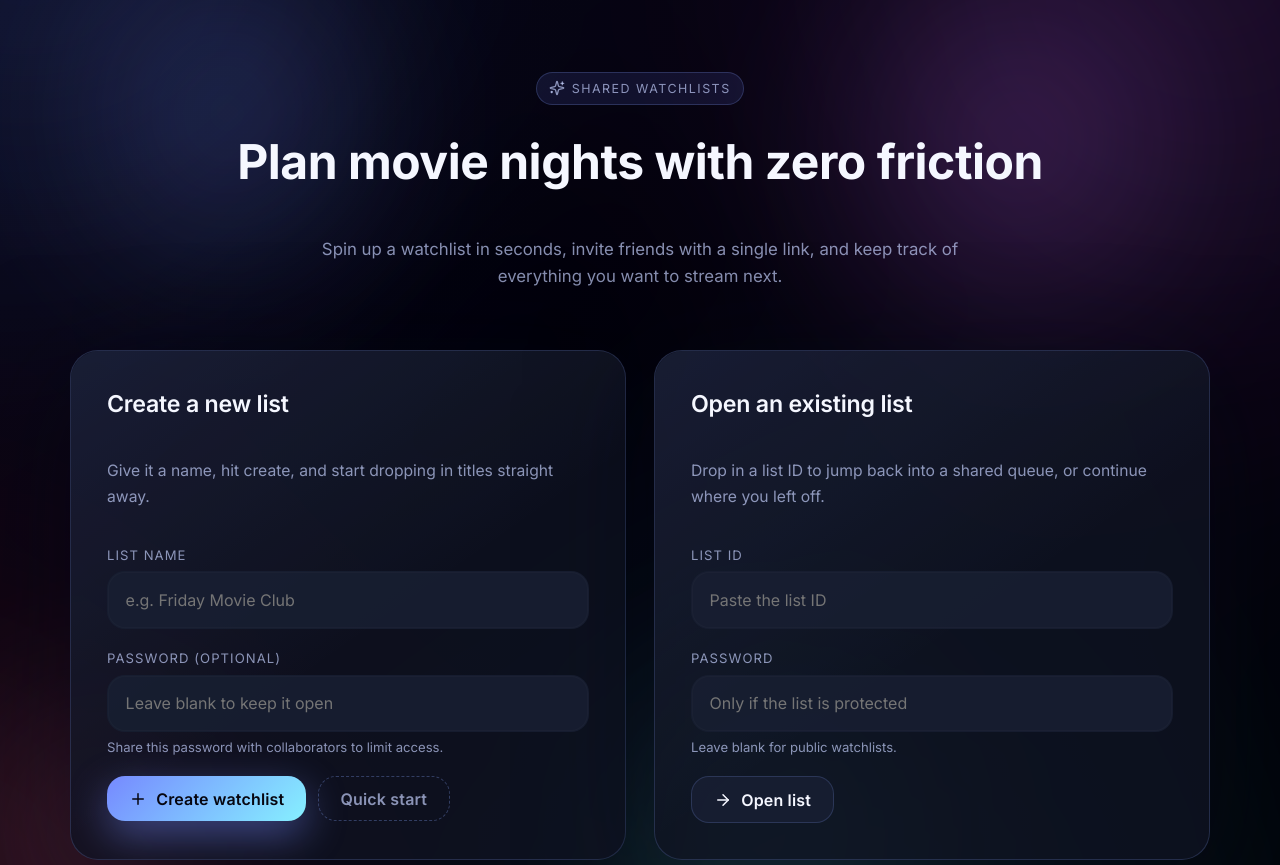
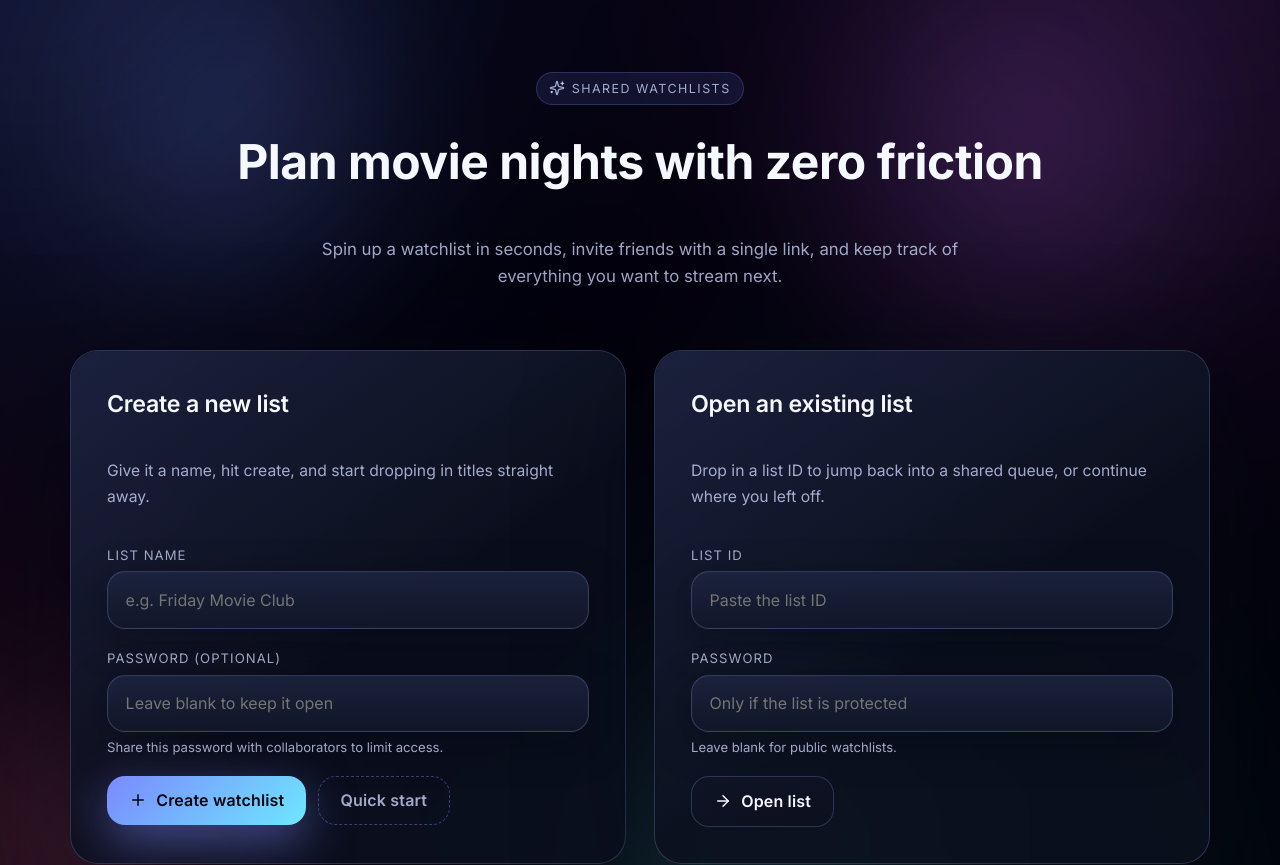
Before and after one commit to flxlehmann/watchlist, a Next.js app: page / in a window 1280 px wide. Shown: the top 865 px of the page. Built offline with nearby package versions, Linux system fonts and the light colour scheme.

Commit message:
Refine design system tokens and controls

```diff
--- a/app/globals.css
+++ b/app/globals.css
@@ -2,24 +2,47 @@
 
 :root {
   color-scheme: dark;
-  --bg: #05060f;
-  --bg-accent: #0b1020;
-  --surface: rgba(15, 19, 34, 0.82);
-  --surface-raised: rgba(25, 31, 51, 0.88);
-  --surface-strong: rgba(33, 40, 66, 0.92);
-  --border: rgba(99, 119, 186, 0.28);
-  --border-strong: rgba(122, 148, 228, 0.46);
-  --text: #f5f7ff;
-  --muted: rgba(199, 211, 255, 0.68);
-  --accent: #6a7dff;
-  --accent-glow: rgba(122, 148, 255, 0.35);
-  --accent-soft: rgba(135, 242, 255, 0.18);
-  --danger: #ff6f9d;
-  --success: #64f4c4;
-  --shadow: 0 28px 120px rgba(5, 8, 20, 0.55);
-  --radius-lg: 28px;
-  --radius-md: 18px;
-  --radius-sm: 12px;
+  --ds-font-sans: 'Inter', system-ui, -apple-system, 'Segoe UI', sans-serif;
+  --ds-color-canvas: #05060f;
+  --ds-color-canvas-accent: #0b1020;
+  --ds-color-surface: rgba(12, 16, 30, 0.9);
+  --ds-color-surface-strong: rgba(20, 26, 44, 0.92);
+  --ds-color-surface-raise: rgba(26, 34, 60, 0.94);
+  --ds-color-stroke: rgba(116, 136, 196, 0.3);
+  --ds-color-stroke-strong: rgba(130, 156, 228, 0.55);
+  --ds-color-text: #f6f8ff;
+  --ds-color-text-muted: rgba(209, 219, 255, 0.76);
+  --ds-color-accent: #7b89ff;
+  --ds-color-accent-strong: #6ee7ff;
+  --ds-color-accent-soft: rgba(110, 231, 255, 0.2);
+  --ds-color-danger: #ff6f9d;
+  --ds-color-success: #64f4c4;
+  --ds-color-warning: #f3c76f;
+  --ds-shadow-soft: 0 14px 70px rgba(5, 8, 20, 0.45);
+  --ds-shadow-strong: 0 28px 120px rgba(5, 8, 20, 0.55);
+  --ds-radius-xl: 28px;
+  --ds-radius-lg: 18px;
+  --ds-radius-md: 14px;
+  --ds-radius-sm: 10px;
+  --ds-control-height: 3.25rem;
+  --bg: var(--ds-color-canvas);
+  --bg-accent: var(--ds-color-canvas-accent);
+  --surface: var(--ds-color-surface);
+  --surface-raised: var(--ds-color-surface-raise);
+  --surface-strong: var(--ds-color-surface-strong);
+  --border: var(--ds-color-stroke);
+  --border-strong: var(--ds-color-stroke-strong);
+  --text: var(--ds-color-text);
+  --muted: var(--ds-color-text-muted);
+  --accent: var(--ds-color-accent);
+  --accent-glow: var(--ds-color-accent-soft);
+  --accent-soft: var(--ds-color-accent-soft);
+  --danger: var(--ds-color-danger);
+  --success: var(--ds-color-success);
+  --shadow: var(--ds-shadow-strong);
+  --radius-lg: var(--ds-radius-xl);
+  --radius-md: var(--ds-radius-lg);
+  --radius-sm: var(--ds-radius-md);
 }
 
 *, *::before, *::after {
@@ -30,10 +53,11 @@ html, body {
   margin: 0;
   padding: 0;
   min-height: 100%;
-  font-family: 'Inter', system-ui, -apple-system, 'Segoe UI', sans-serif;
+  font-family: var(--ds-font-sans);
   background:
-    radial-gradient(circle at top, rgba(106, 125, 255, 0.2), transparent 55%),
-    radial-gradient(circle at 18% 20%, rgba(100, 244, 196, 0.12), transparent 35%),
+    radial-gradient(circle at top, rgba(123, 137, 255, 0.22), transparent 55%),
+    radial-gradient(circle at 18% 20%, rgba(110, 231, 255, 0.14), transparent 35%),
+    radial-gradient(circle at 78% 8%, rgba(243, 199, 111, 0.12), transparent 45%),
     linear-gradient(180deg, var(--bg), #04040a 70%);
   color: var(--text);
   line-height: 1.55;
--- a/app/page.module.css
+++ b/app/page.module.css
@@ -8,7 +8,7 @@
   position: relative;
   overflow: hidden;
   isolation: isolate;
-  background: radial-gradient(120% 160% at 0% 0%, #04030f, #010008 58%, #000006);
+  background: radial-gradient(120% 160% at 0% 0%, #060615, #010008 58%, #000006);
 }
 
 .background {
@@ -139,9 +139,9 @@
 }
 
 .panel {
-  background: var(--surface);
+  background: var(--ds-color-surface);
   border-radius: var(--radius-lg);
-  border: 1px solid var(--border);
+  border: 1px solid var(--ds-color-stroke);
   box-shadow: var(--shadow);
   padding: 2.25rem;
   display: flex;
@@ -157,7 +157,7 @@
   inset: 0;
   pointer-events: none;
   border-radius: inherit;
-  background: linear-gradient(145deg, rgba(122, 148, 255, 0.12), transparent 55%);
+  background: linear-gradient(145deg, rgba(123, 137, 255, 0.18), transparent 55%);
   mix-blend-mode: screen;
   opacity: 0.8;
 }
@@ -170,7 +170,7 @@
 }
 
 .panelSubtitle {
-  color: var(--muted);
+  color: var(--ds-color-text-muted);
   line-height: 1.65;
   font-size: 0.98rem;
 }
@@ -192,7 +192,7 @@
 .inputHint {
   margin: 0;
   font-size: 0.82rem;
-  color: var(--muted);
+  color: var(--ds-color-text-muted);
   line-height: 1.45;
 }
 
@@ -209,21 +209,22 @@
   font-size: 0.82rem;
   letter-spacing: 0.08em;
   text-transform: uppercase;
-  color: var(--muted);
+  color: var(--ds-color-text-muted);
 }
 
 .inputField {
   border-radius: var(--radius-md);
-  border: 1px solid transparent;
-  background: var(--surface-raised);
+  border: 1px solid var(--ds-color-stroke);
+  background: linear-gradient(180deg, rgba(30, 38, 66, 0.8), rgba(17, 23, 41, 0.92));
   padding: 0.95rem 1.1rem;
-  transition: border-color 0.2s ease, box-shadow 0.2s ease;
-  box-shadow: inset 0 0 0 1px rgba(255, 255, 255, 0.02);
+  transition: border-color 0.2s ease, box-shadow 0.2s ease, background 0.2s ease;
+  box-shadow: inset 0 0 0 1px rgba(255, 255, 255, 0.02), 0 12px 40px rgba(4, 7, 18, 0.35);
 }
 
 .inputField:focus {
-  border-color: var(--border-strong);
-  box-shadow: 0 0 0 4px rgba(122, 148, 255, 0.18);
+  border-color: var(--ds-color-stroke-strong);
+  box-shadow: 0 0 0 4px rgba(123, 137, 255, 0.2);
+  background: linear-gradient(180deg, rgba(38, 48, 82, 0.9), rgba(23, 30, 54, 0.98));
 }
 
 .inputInline {
@@ -242,7 +243,7 @@
 .buttonSurface,
 .buttonGhost {
   border-radius: var(--radius-md);
-  padding: 0.85rem 1.35rem;
+  padding: 0.95rem 1.35rem;
   font-weight: 600;
   letter-spacing: 0.01em;
   display: inline-flex;
@@ -260,30 +261,30 @@
 }
 
 .buttonPrimary {
-  background: linear-gradient(135deg, #7689ff, #86f0ff);
+  background: linear-gradient(135deg, var(--ds-color-accent), var(--ds-color-accent-strong));
   color: #060610;
-  box-shadow: 0 14px 40px rgba(118, 137, 255, 0.45);
+  box-shadow: 0 16px 48px rgba(123, 137, 255, 0.5);
 }
 
 .buttonPrimary:hover {
   transform: translateY(-1px);
-  box-shadow: 0 18px 55px rgba(118, 137, 255, 0.55);
+  box-shadow: 0 20px 60px rgba(123, 137, 255, 0.55);
 }
 
 .buttonSurface {
-  background: var(--surface-raised);
-  border: 1px solid var(--border);
+  background: linear-gradient(170deg, rgba(16, 21, 38, 0.95), rgba(12, 16, 30, 0.96));
+  border: 1px solid var(--ds-color-stroke);
 }
 
 .buttonSurface:hover {
   transform: translateY(-1px);
-  box-shadow: 0 12px 30px rgba(12, 16, 28, 0.55);
+  box-shadow: 0 12px 36px rgba(6, 8, 18, 0.6);
 }
 
 .buttonGhost {
   background: transparent;
-  border: 1px dashed rgba(122, 148, 228, 0.35);
-  color: var(--muted);
+  border: 1px dashed rgba(123, 137, 255, 0.4);
+  color: var(--ds-color-text-muted);
 }
 
 .buttonGhost:hover {
@@ -2080,8 +2081,8 @@
   gap: 0.75rem;
   padding: 0.55rem 0.75rem;
   border-radius: var(--radius-md);
-  border: 1px solid rgba(122, 148, 228, 0.25);
-  background: rgba(15, 19, 34, 0.6);
+  border: 1px solid var(--ds-color-stroke);
+  background: linear-gradient(140deg, rgba(14, 18, 34, 0.85), rgba(8, 10, 22, 0.92));
   cursor: pointer;
   transition: border-color 0.2s ease, background 0.2s ease, box-shadow 0.2s ease;
   position: relative;
@@ -2090,13 +2091,13 @@
 
 .toggleActive {
   border-color: rgba(120, 255, 208, 0.55);
-  background: rgba(18, 42, 46, 0.78);
+  background: linear-gradient(135deg, rgba(20, 48, 52, 0.88), rgba(12, 32, 36, 0.92));
   box-shadow: 0 14px 32px rgba(10, 32, 40, 0.45);
 }
 
 .toggle:hover {
-  border-color: rgba(122, 148, 228, 0.45);
-  background: rgba(16, 22, 40, 0.82);
+  border-color: rgba(123, 137, 255, 0.45);
+  background: linear-gradient(150deg, rgba(18, 24, 46, 0.9), rgba(10, 14, 28, 0.92));
 }
 
 .toggleInput {
@@ -2114,7 +2115,7 @@
   padding: 0 3px;
   border-radius: 999px;
   background: rgba(20, 28, 52, 0.85);
-  border: 1px solid rgba(122, 148, 228, 0.35);
+  border: 1px solid rgba(123, 137, 255, 0.4);
   box-shadow: inset 0 0 0 1px rgba(255, 255, 255, 0.04);
   transition: background 0.25s ease, border-color 0.25s ease, box-shadow 0.25s ease;
   order: 1;
@@ -2125,7 +2126,7 @@
   width: 20px;
   height: 20px;
   border-radius: 50%;
-  background: linear-gradient(135deg, rgba(118, 137, 255, 0.85), rgba(134, 240, 255, 0.9));
+  background: linear-gradient(135deg, var(--ds-color-accent), var(--ds-color-accent-strong));
   box-shadow: 0 8px 18px rgba(8, 12, 26, 0.45);
   transform: translateX(0);
   transition: transform 0.25s ease, background 0.25s ease, box-shadow 0.25s ease;
@@ -2135,7 +2136,7 @@
   font-size: 0.82rem;
   font-weight: 600;
   letter-spacing: 0.01em;
-  color: rgba(214, 224, 255, 0.78);
+  color: var(--ds-color-text-muted);
   order: 0;
 }
 
@@ -2152,11 +2153,11 @@
 }
 
 .toggleInput:checked ~ .toggleLabel {
-  color: rgba(236, 246, 255, 0.92);
+  color: var(--ds-color-text);
 }
 
 .toggleInput:focus-visible + .toggleTrack {
-  box-shadow: 0 0 0 3px rgba(122, 148, 255, 0.4);
+  box-shadow: 0 0 0 3px rgba(123, 137, 255, 0.4);
 }
 
 .statsHeader {
```
